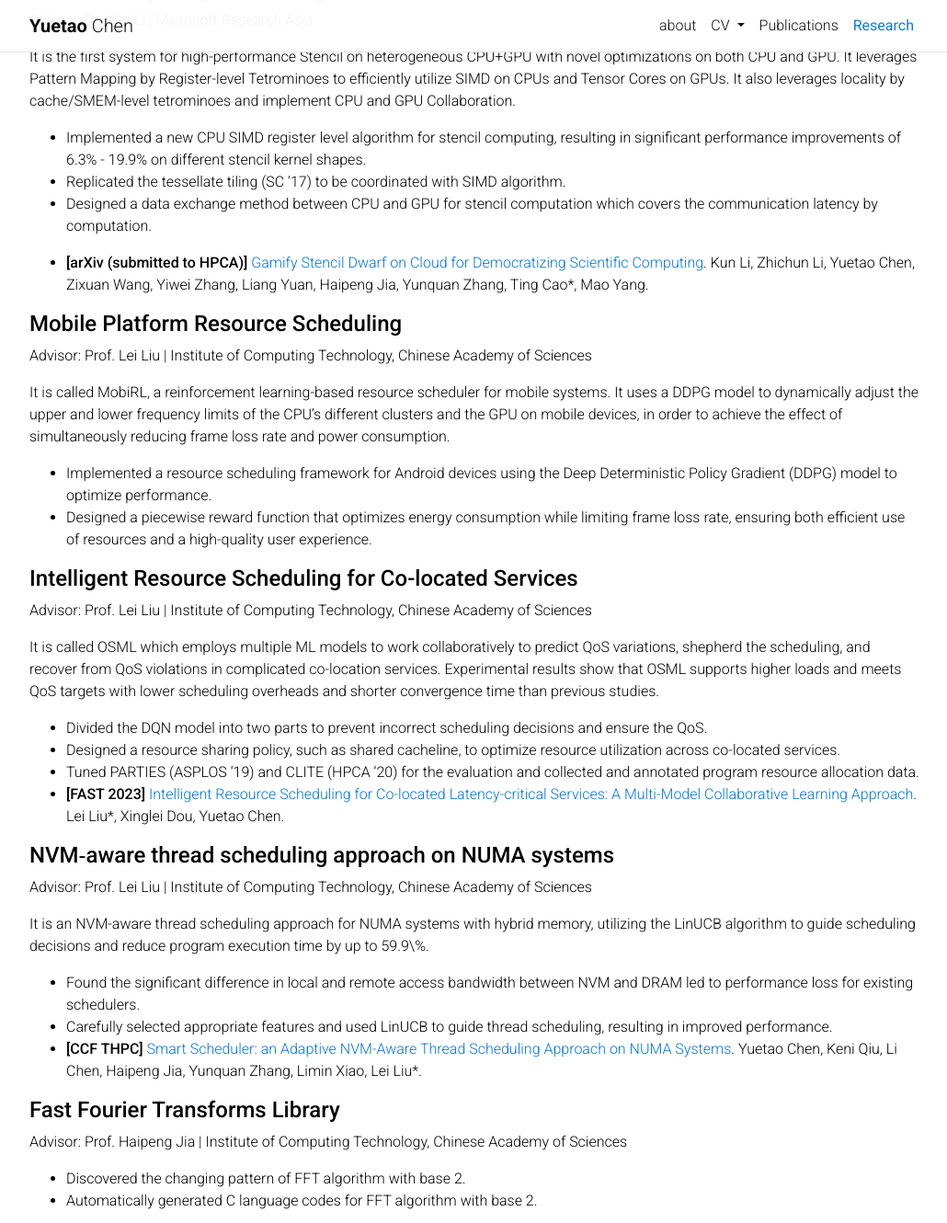
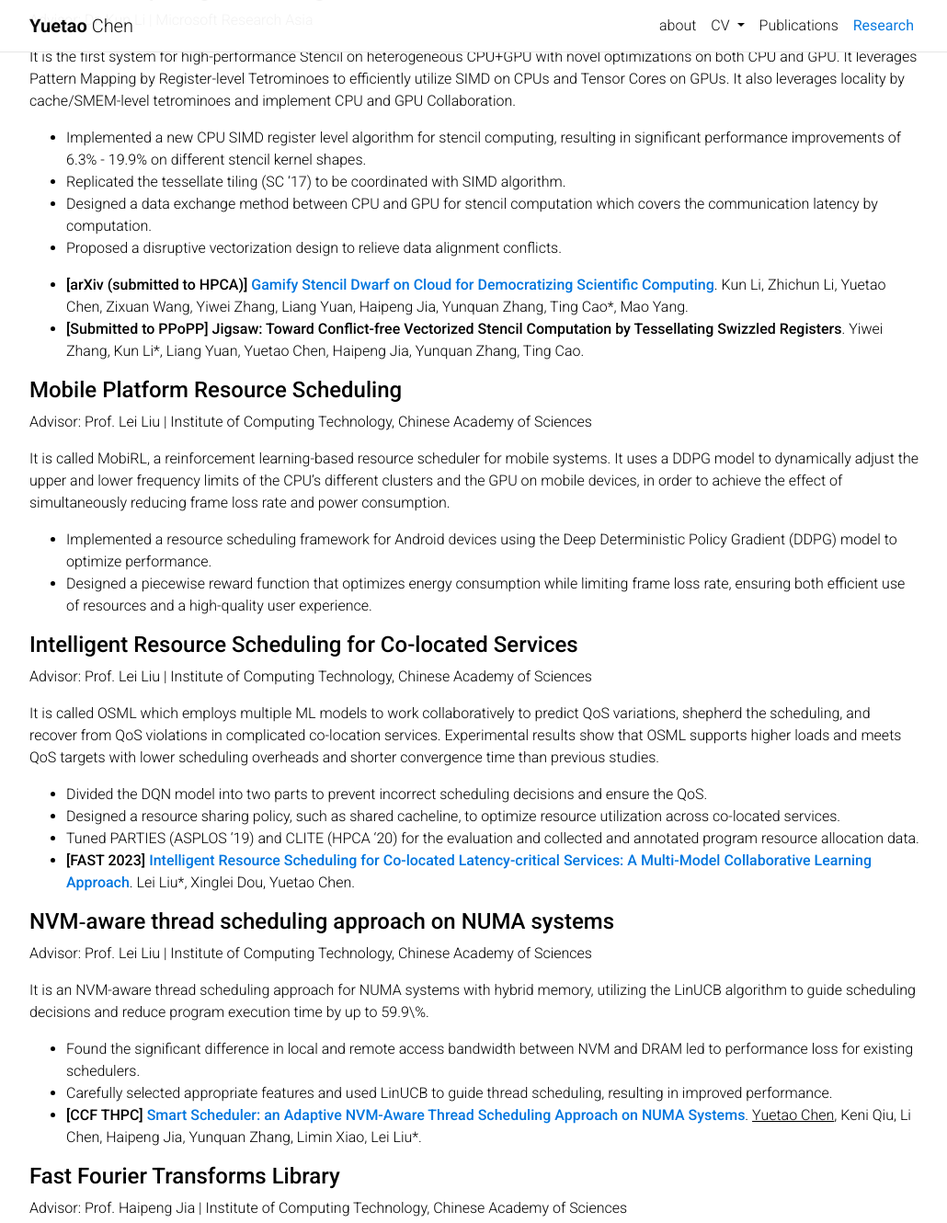
Before and after one commit to chenytpersonalpage/chenytpersonalpage.github.io, a Jekyll site: the page built from _pages/research.md, in a window 1280 px wide and 1400 px high, scrolled down 564 px, cut to the strip 0-1330 px from the top of the window. Shown: the whole strip at 92% size, without its empty margins (123-1153 px from the left). Built offline with Jekyll 4.4.1, drawn with Linux system fonts in a browser that asks for light colours; comment, search, counter and statistics services are not loaded.

Commit message:
Revise research

```diff
--- a/_pages/research.md
+++ b/_pages/research.md
@@ -29,8 +29,10 @@ It is the first system for high-performance Stencil on heterogeneous CPU+GPU wit
 - Implemented a new CPU SIMD register level algorithm for stencil computing, resulting in significant performance improvements of 6.3% - 19.9% on different stencil kernel shapes.
 - Replicated the tessellate tiling (SC '17) to be coordinated with SIMD algorithm.
 - Designed a data exchange method between CPU and GPU for stencil computation which covers the communication latency by computation.
+- Proposed a disruptive vectorization design to relieve data alignment conflicts.
 
-- **[arXiv (submitted to HPCA)]** [Gamify Stencil Dwarf on Cloud for Democratizing Scientific Computing](https://arxiv.org/pdf/2303.08365.pdf). Kun Li, Zhichun Li, Yuetao Chen, Zixuan Wang, Yiwei Zhang, Liang Yuan, Haipeng Jia, Yunquan Zhang, Ting Cao*, Mao Yang.
+- **[arXiv (submitted to HPCA)] [Gamify Stencil Dwarf on Cloud for Democratizing Scientific Computing](https://arxiv.org/pdf/2303.08365.pdf)**. Kun Li, Zhichun Li, Yuetao Chen, Zixuan Wang, Yiwei Zhang, Liang Yuan, Haipeng Jia, Yunquan Zhang, Ting Cao*, Mao Yang.
+- **[Submitted to PPoPP] Jigsaw: Toward Conflict-free Vectorized Stencil Computation by Tessellating Swizzled Registers**. Yiwei Zhang, Kun Li*, Liang Yuan, Yuetao Chen, Haipeng Jia, Yunquan Zhang, Ting Cao.
 
 #### **Mobile Platform Resource Scheduling**
 Advisor: Prof. Lei Liu | Institute of Computing Technology, Chinese Academy of Sciences
@@ -48,7 +50,7 @@ It is called OSML which employs multiple ML models to work collaboratively to pr
 - Divided the DQN model into two parts to prevent incorrect scheduling decisions and ensure the QoS.
 - Designed a resource sharing policy, such as shared cacheline, to optimize resource utilization across co-located services.
 - Tuned PARTIES (ASPLOS '19) and CLITE (HPCA '20) for the evaluation and collected and annotated program resource allocation data.
-- **[FAST 2023]** [Intelligent Resource Scheduling for Co-located Latency-critical Services: A Multi-Model Collaborative Learning Approach](https://www.usenix.org/conference/fast23/presentation/liu). Lei Liu*, Xinglei Dou, Yuetao Chen.
+- **[FAST 2023] [Intelligent Resource Scheduling for Co-located Latency-critical Services: A Multi-Model Collaborative Learning Approach](https://www.usenix.org/conference/fast23/presentation/liu)**. Lei Liu*, Xinglei Dou, Yuetao Chen.
 
 #### **NVM‑aware thread scheduling approach on NUMA systems**
 Advisor: Prof. Lei Liu | Institute of Computing Technology, Chinese Academy of Sciences
@@ -57,7 +59,7 @@ It is an NVM-aware thread scheduling approach for NUMA systems with hybrid memor
 
 - Found the significant difference in local and remote access bandwidth between NVM and DRAM led to performance loss for existing schedulers.
 - Carefully selected appropriate features and used LinUCB to guide thread scheduling, resulting in improved performance.
-- **[CCF THPC]** [Smart Scheduler: an Adaptive NVM-Aware Thread Scheduling Approach on NUMA Systems](https://link.springer.com/article/10.1007/s42514-022-00110-2). Yuetao Chen, Keni Qiu, Li Chen, Haipeng Jia, Yunquan Zhang, Limin Xiao, Lei Liu*.
+- **[CCF THPC] [Smart Scheduler: an Adaptive NVM-Aware Thread Scheduling Approach on NUMA Systems](https://link.springer.com/article/10.1007/s42514-022-00110-2)**. <u>Yuetao Chen</u>, Keni Qiu, Li Chen, Haipeng Jia, Yunquan Zhang, Limin Xiao, Lei Liu*.
 
 #### **Fast Fourier Transforms Library**
 Advisor: Prof. Haipeng Jia | Institute of Computing Technology, Chinese Academy of Sciences
```
Also changed, not shown: _bibliography/pubs.bib (+4 -4 lines).
